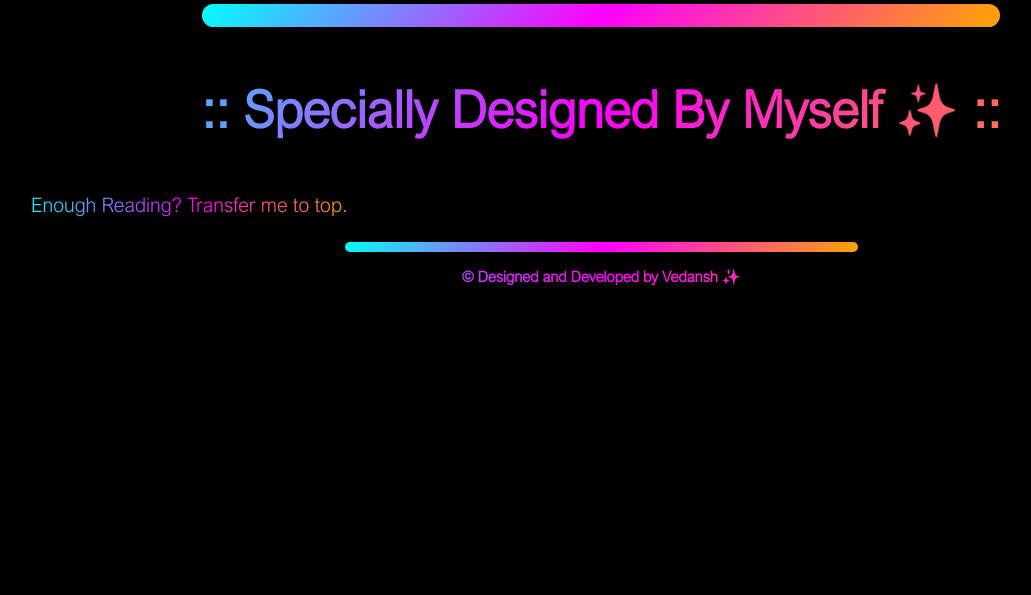
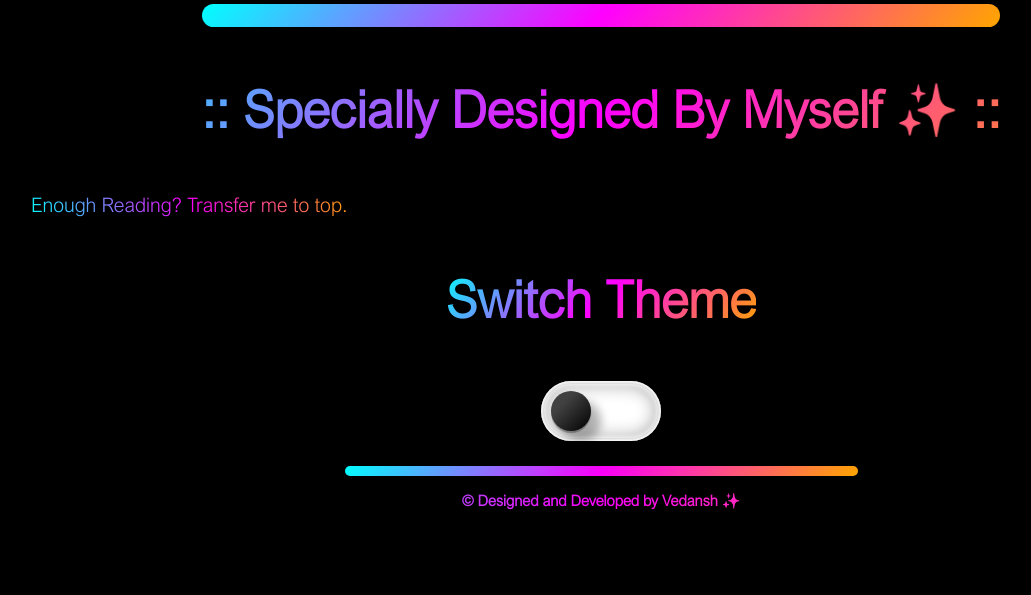
Before and after one commit to offensive-vk/offensive-vk.github.io, a PHP site: page / in a window 1280 px wide. Shown: the part 4789-5384 px from the top of the page, without its empty margins (39-1070 px from the left). Before the commit the page ends 5075 px from the top, so only its background shows below. Run offline with PHP 8.4, Linux system fonts and the light colour scheme.

Commit message:
Major Theme Changes

```diff
--- a/css/style.css
+++ b/css/style.css
@@ -98,9 +98,6 @@ body {
     justify-content: space-around;
     resize: both;
 
-}
-html, body{
-    cursor: url("/raw/cursor.png"), auto;
 }
 h1 {
     float: left;
@@ -368,10 +365,86 @@ a:hover .material-symbols-outlined {
     border-radius: 22px;
     margin: 2.1em;
     transition: all 500ms ease-in-out;
-
 }
 
 .img:hover {
     transform: rotateZ(360deg) scale(1.2);
     box-shadow: 0 2px 4px rgba(0, 0, 0, 0.4);
 }
+
+/* Theme Toggle */
+
+.toggle-btn{
+    display: grid;
+    place-items: center;
+}
+
+.label {
+    height: 60px;
+    width: 120px;
+    background-color: #ffffff;
+    border-radius: 30px;
+    -webkit-box-shadow: inset 0 0 5px 4px rgba(255, 255, 255, 1),
+        inset 0 0 20px 1px rgba(0, 0, 0, 0.488), 10px 20px 30px rgba(0, 0, 0, 0.096),
+        inset 0 0 0 3px rgba(0, 0, 0, 0.3);
+    box-shadow: inset 0 0 5px 4px rgba(255, 255, 255, 1),
+        inset 0 0 20px 1px rgba(0, 0, 0, 0.488), 10px 20px 30px rgba(0, 0, 0, 0.096),
+        inset 0 0 0 3px rgba(0, 0, 0, 0.3);
+    display: -webkit-box;
+    display: -ms-flexbox;
+    display: flex;
+    -webkit-box-align: center;
+    -ms-flex-align: center;
+    align-items: center;
+    cursor: pointer;
+    position: relative;
+    -webkit-transition: -webkit-transform 0.4s;
+    transition: -webkit-transform 0.4s;
+    transition: transform 0.4s;
+}
+
+.label:hover {
+    -webkit-transform: perspective(100px) rotateX(5deg) rotateY(-5deg);
+    transform: perspective(100px) rotateX(5deg) rotateY(-5deg);
+}
+
+#checkbox:checked~.label:hover {
+    -webkit-transform: perspective(100px) rotateX(-5deg) rotateY(5deg);
+    transform: perspective(100px) rotateX(-5deg) rotateY(5deg);
+}
+
+#checkbox {
+    display: none;
+}
+
+#checkbox:checked~.label::before {
+    left: 70px;
+    background-color: #000000;
+    background-image: linear-gradient(130deg,
+            #757272 10%,
+            #ffffff 11%,
+            #726f6f 62%);
+    /* background-image: linear-gradient(315deg, #000000 0%, #414141 70%); */
+    -webkit-transition: 0.4s;
+    transition: 0.4s;
+}
+
+.label::before {
+    position: absolute;
+    content: "";
+    height: 40px;
+    width: 40px;
+    border-radius: 50%;
+    background-color: #000000;
+    background-image: linear-gradient(315deg, #000000 0%, #414141 70%);
+
+    /* background-image: linear-gradient(130deg,
+            #757272 10%,
+            #ffffff 11%,
+            #726f6f 62%); */
+    left: 10px;
+    -webkit-box-shadow: 0 2px 1px rgba(0, 0, 0, 0.3), 10px 10px 10px rgba(0, 0, 0, 0.3);
+    box-shadow: 0 2px 1px rgba(0, 0, 0, 0.3), 10px 10px 10px rgba(0, 0, 0, 0.3);
+    -webkit-transition: 0.4s;
+    transition: 0.4s;
+}
--- a/index.html
+++ b/index.html
@@ -159,9 +159,17 @@
 		<hr size="25px" align="center" width="70%">
 		<h3 align="center"> :: Specially Designed By Myself ✨ :: </h3>
 		<a href="#" target="_top" class="top" style="font-size: 20px;">Enough Reading? Transfer me to top.</a>
+		<div class="toggle-btn">
+			<h3>Switch Theme</h3>
+			<div class="theme">
+				<input id="checkbox" name="checkbox" type="checkbox">
+				<label class="label" for="checkbox"></label>
+			</div>
+		</div>
 		<hr size="12px" align="center" width="45%" style="margin-top: 25px;">
 		<h3 style="font-size: 15px; text-align: center;">&copy; Designed and Developed by Vedansh ✨</h3>
 	</footer>
 	<script src="js/loading.js" type="text/javascript"></script>
+	<script src="js/script.js" type="text/javascript"></script>
 </body>
 </html>
--- a/js/script.js
+++ b/js/script.js
@@ -2,16 +2,23 @@
 //DO NOT EDIT or REPRODUCE THIS FILE..
 
 var btn = document.querySelector('#checkbox');
+var text = document.querySelectorAll('p');
 var body = document.body;
 var isLightTheme = true;
 
-btn.addEventListener('click', function(){
+btn.addEventListener('click', function() {
     if (isLightTheme) {
         body.style.backgroundColor = "#fefefe";
         body.style.color = "";
+        text.forEach(function(p) {
+            p.style.color = "#000";
+        });
     } else {
         body.style.backgroundColor = "#000";
         body.style.color = "";
+        text.forEach(function(p) {
+            p.style.color = "";
+        });
     }
 
     isLightTheme = !isLightTheme;
```
